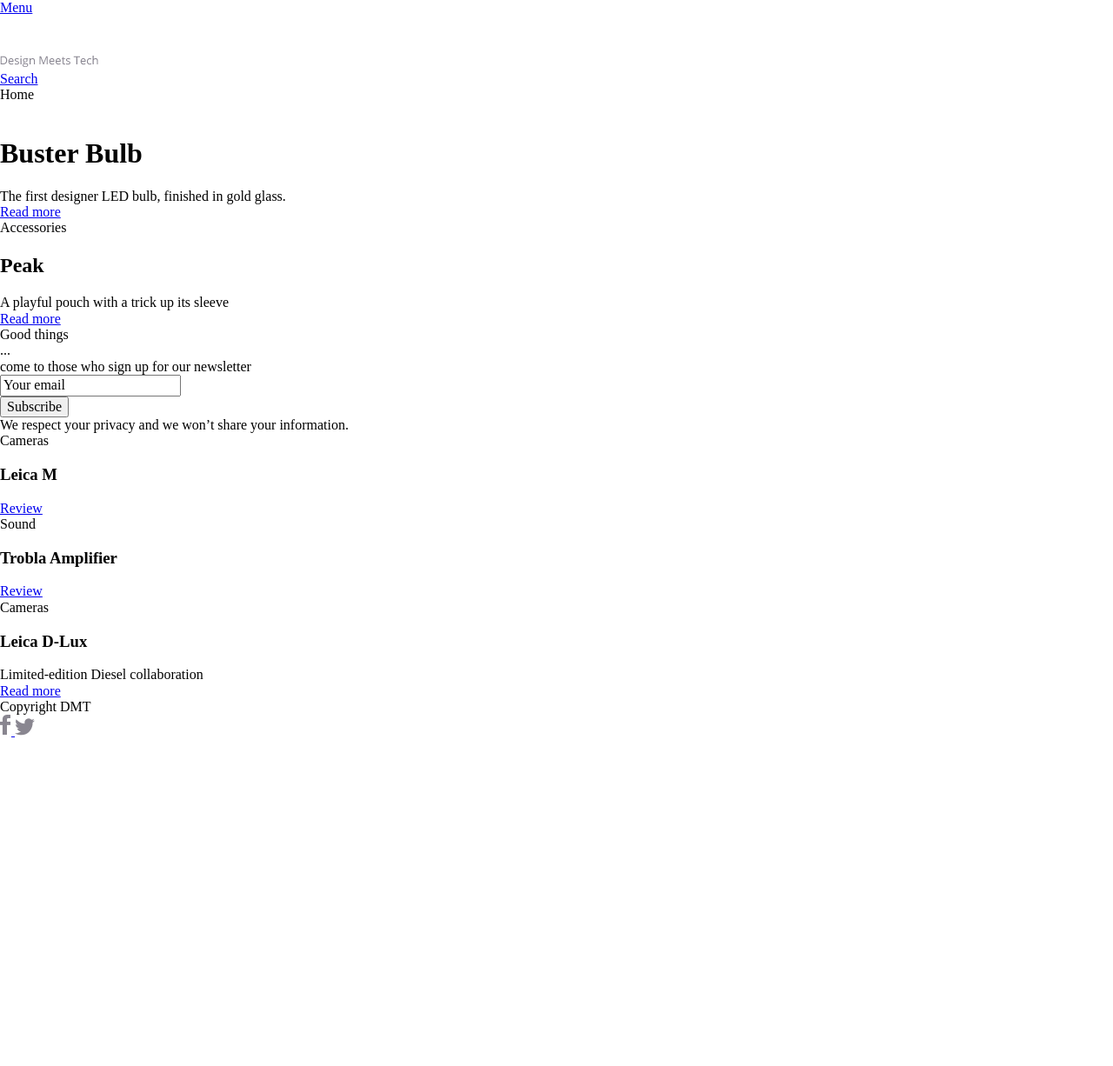
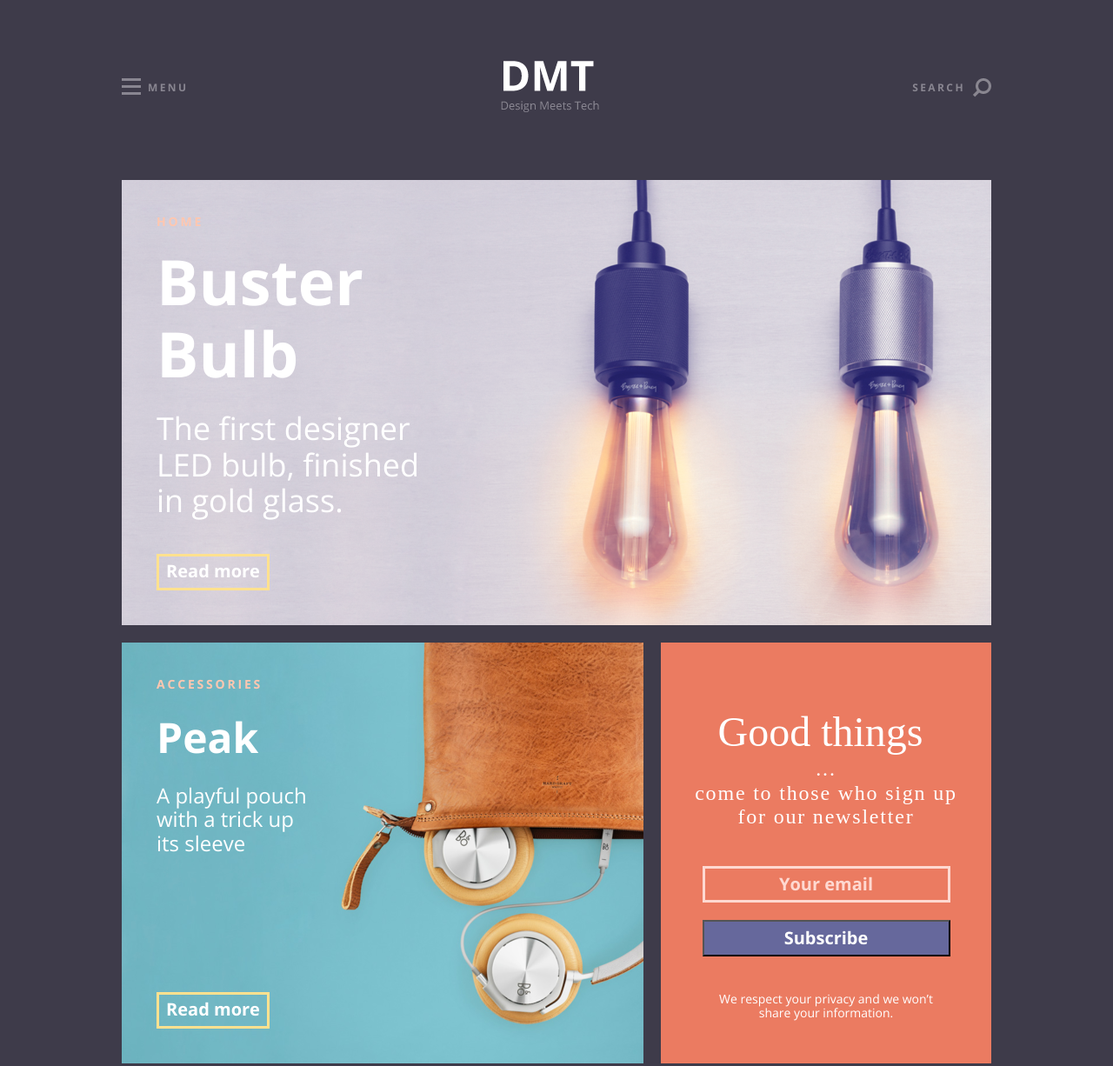
Before and after one commit to Krutrom/Homework, a plain HTML site: page Homework13/index.html in a window 1280 px wide. Shown: the top 1226 px of the page at 87% size. Before the commit the page ends 851 px from the top, so only its background shows below. Drawn offline with nearby package versions, Linux system fonts and the light colour scheme.

Commit message:
tech-design

```diff
--- a/Homework13/css/style.css
+++ b/Homework13/css/style.css
@@ -0,0 +1,365 @@
+@import url('https://fonts.googleapis.com/css?family=Open+Sans:400,700&display=swap');
+
+* {
+    box-sizing: border-box;
+}
+
+body {
+    background: #3e3b4a;
+    font-family: 'Open Sans', sans-serif;
+    font-size: 16px;
+}
+
+.wrapper {
+    max-width: 1020px;
+    margin: 0 auto;
+    padding: 0 10px;
+}
+
+a {
+    text-decoration: none;
+}
+
+/* HEADER */
+
+.header-container {
+    display: flex;
+    justify-content: space-between;
+    padding-top: 70px;
+    padding-bottom: 75px;
+}
+
+.header-menu {
+    margin-top: 20px;
+    padding-left: 30px;
+    background: url(../img/icons/burger.png) no-repeat top left;
+}
+
+.header-search {
+    margin-top: 20px;
+    padding-right: 30px;
+    background: url(../img/icons/search-i.png) no-repeat top right;
+}
+
+.header-menu-link, .header-search-link {
+    color: #898691;
+    font-size: 12px;
+    font-weight: 700;
+    text-transform: uppercase;
+    letter-spacing: 2.4px;
+}
+
+/* TOP SECTION*/
+
+.top-section {
+    display: flex;
+    flex-direction: column;
+    height: 512px;
+    padding: 40px;
+    background-image: url('../img/top-section.png');
+}
+
+.headline {
+    color: #ffc7b0;
+    font-size: 14px;
+    font-weight: 700;
+    text-transform: uppercase;
+    letter-spacing: 2.8px;
+}
+
+.top-section-title {
+    margin: 0;
+    max-width: 240px;
+    color: #ffffff;
+    font-size: 72px;
+    font-weight: 700;
+}
+
+.top-section-desc {
+    margin-top: 25px;
+    max-width: 307px;
+    color: #ffffff;
+    font-size: 36px;
+    font-weight: 400;
+}
+
+.read-more-link {
+    margin-top: auto;
+    color: #ffffff;
+    height: 42px;
+    font-size: 20px;
+    font-weight: 700;
+    padding: 5px;
+    border: 3px solid #ffe18f;
+    background-color: transparent;
+    max-width: 130px;
+    text-align: center;
+}
+
+/* MIDDLE-SECTION */
+
+.middle-section {
+    margin-top: 20px;
+}
+
+.middle-section-container {
+    display: flex;
+    justify-content: space-betwee;
+}
+
+.middle-section-accessories {
+    display: flex;
+    flex-direction: column;
+    justify-content: space-between;
+    height: 484px;
+    width: 600px;
+    background-image: url('../img/middle-section-accessories.jpg');
+    margin-right: 20px;
+    padding: 40px;
+}
+
+.middle-section-accessories-title {
+    margin: 0;
+    color: #ffffff;
+    margin: 25px 0 25px 0;
+    font-size: 48px;
+    font-weight: 700;
+}
+
+.middle-section-accessories-desc {
+    width: 190px;
+    color: #ffffff;
+    font-size: 24px;
+    font-weight: 400;
+}
+
+.middle-section-sidebar {
+    display: flex;
+    flex-direction: column;
+    justify-content: space-between;
+    align-items: center;
+    width: 380px;
+    padding: 75px 40px 50px 40px;
+    background-color: #eb7b61;
+}
+
+.middle-section-sidebar-headline{
+    width: 249px;
+    margin-bottom: -40px;
+    color: #ffffff;
+    font-family: "Times New Roman PSMT";
+    font-size: 48px;
+    font-weight: 400;
+}
+
+.middle-section-sidebar-desc {
+    width: 303px;
+    color: #ffffff;
+    font-family: "Times New Roman PSMT";
+    font-size: 24px;
+    font-weight: 400;
+    letter-spacing: 1.8px;
+    text-align: center;
+}
+
+.item-email {
+    width: 285px;
+    height: 42px;
+    border: 3px solid #ffd9d1;
+    background-color: transparent;
+    color: #ffd9d1;
+    font-size: 20px;
+    font-weight: 700;
+    text-align: center
+}
+
+.item-subscribe{
+    margin-top: 20px;
+    width: 285px;
+    height: 42px;
+    background-color: #66689c;
+    color: #ffffff;
+    font-size: 20px;
+    font-weight: 700;
+    text-align: center
+}
+
+.middle-section-sidebar-privacy {
+    width: 248px;
+    color: #ffffff;
+    text-align: center;
+    font-size: 14px;
+    font-weight: 400;
+}
+
+/* BOTTOM-SECTION */
+
+.bottom-section-container {
+   display: flex;
+   justify-content: space-between;
+   margin-top: 20px;
+}
+
+.cameras-left {
+    display: flex;
+    flex-direction: column;
+    justify-content: space-between;
+    align-items: center;
+    background-image: url(../img/bottom-section1.jpg);
+    width: 260px;
+    margin-right: 20px;
+    height: 420px;
+    padding: 30px 0 40px 0;
+}
+
+.cameras-left-headline {
+    text-align: center;
+}
+
+.sound {
+    display: flex;
+    flex-direction: column;
+    justify-content: space-between;
+    align-items: center;
+    background-image: url(../img/bottom-section2.jpg);
+    width: 260px;
+    height: 420px;
+    margin-right: 20px;
+    padding: 30px 0 40px 0;
+}
+
+.review-link {
+    width: 93px;
+    height: 42px;
+    background-color: #ffe18e;
+    padding: 10px 10px 15px 10px;
+    color: #3d3c4a;
+    font-weight: 700;
+    font-size: 20px;
+    text-align: center;
+}
+
+.cameras-right {
+    display: flex;
+    flex-direction: column;
+    justify-content: space-between;
+    align-items: flex-start;
+    height: 420px;
+    width: 460px;
+    background-image: url(../img/bottom-section3.jpg);
+    padding: 30px 40px 40px 40px;
+}
+
+.title {
+    color: #ffffff;
+    font-size: 36px;
+    font-weight: 700;
+    text-align: center;
+    margin: 0;
+}
+
+.cameras-right-title {
+    margin: 10px 0 15px 0
+}
+
+.cameras-right-desc {
+    color: #ffffff;
+    font-size: 20px;
+    font-weight: 400;
+}
+
+/* FOOTER */
+
+.footer-container {
+    display: flex;
+    justify-content: space-between;
+    height: 140px;
+    align-items: center;
+}
+
+.footer-copyright {
+    color: #898691;
+    font-size: 14px;
+    font-weight: 400;
+}
+
+/* Adaptation*/
+
+@media only screen and (min-width: 320px) and (max-width: 768px) {
+    body {
+        text-align: center;
+    }
+
+    .header-container {
+        padding-top: 20px;
+        padding-bottom: 20px;
+    }
+
+    .top-section {
+        padding: 20px;
+        align-items: center
+    }
+
+    .middle-section-container, .bottom-section-container {
+        flex-wrap: wrap;
+    }
+
+    .middle-section {
+        margin-top: 10px;
+    }
+
+    .middle-section-accessories {
+        margin: 0 auto 10px auto;
+        align-items: center
+    }
+
+    .middle-section-sidebar {
+        width: 100%;
+        padding: 20px 20px 30px 20px;
+    }
+
+    .middle-section-sidebar-headline{
+        width: 249px;
+        margin-bottom: 0;
+    }
+
+    .middle-section-sidebar-desc {
+        width: 250px;
+        margin-bottom: 10px;
+    }
+
+    .item-email {
+        width: 150px;
+    }
+
+    .item-subscribe{
+        width: 150px;
+        margin-top: 10px;
+        margin-bottom: 20px;
+    }
+
+    .middle-section-sidebar-privacy {
+        max-width: 248px;
+    }
+
+    .bottom-section-container {
+        margin-top: 10px;
+        justify-content: center
+    }
+
+    .cameras-left, .sound {
+        margin: 0 auto 10px auto;
+    }
+
+    .cameras-right {
+        align-items: center;
+        margin: 10px auto 10px auto;
+    }
+
+    .footer-container {
+        height: 70px;
+        flex-direction: column;
+        justify-content: center
+    }
+
+}
--- a/Homework13/index.html
+++ b/Homework13/index.html
@@ -29,43 +29,45 @@
 
     <main class="main">
         <div class="wrapper">
-            <section class="top">
-                <div class="top-headline">Home</div></br>
-                <h1 class="top-title">Buster Bulb</h1>
-                <div class="top-desc">The first designer LED bulb, finished in gold glass.</div>
+
+            <section class="top-section">
+                <div class="top-section-headline headline">Home</div></br>
+                <h1 class="top-section-title">Buster Bulb</h1>
+                <div class="top-section-desc">The first designer LED bulb, finished in gold glass.</div>
                 <a href="#" class="read-more-link">Read more</a>
             </section>
-            <section class="middle">
-                <div class="middle-container">
-                    <article class="accessories">
-                        <div class="accessories-headline">Accessories</div>
-                        <h2 class="accessories-title">Peak</h2>
-                        <div class="accessories-desc">A playful pouch with a trick up its sleeve</div>
+
+            <section class="middle-section">
+                <div class="middle-section-container">
+                    <article class="middle-section-accessories">
+                        <div class="middle-section-accessories-headline headline">Accessories</div>
+                        <h2 class="middle-section-accessories-title">Peak</h2>
+                        <div class="middle-section-accessories-desc">A playful pouch with a trick up its sleeve</div>
                         <a class="read-more-link" href="#">Read more</a>
                     </article>
-                    <article class="sidebar">
-                        <div class="sidebar-headline">Good things</div>
-                        <div class="sidebar-desc">...</br>
+                    <article class="middle-section-sidebar">
+                        <div class="middle-section-sidebar-headline">Good things</div>
+                        <div class="middle-section-sidebar-desc">...</br>
                             come to those who sign up for our newsletter</div>
-                        <form class="sidebar-form">
+                        <form class="middle-section-sidebar-form">
                             <input class="item-email" type="email" name="email" value="Your email"></br>
                             <button class="item-subscribe" type="submit">Subscribe</button>
                         </form>
-                        <div class="sidebar-privacy">We respect your privacy and we won’t share your information.</div>
+                        <div class="middle-section-sidebar-privacy">We respect your privacy and we won’t share your information.</div>
                     </article>
                 </div>
             </section>
-            <section class="bottom">
-                <div class="bottom-container">
+
+            <section class="bottom-section">
+                <div class="bottom-section-container">
                     <article class="cameras-left">
-                        <div class="cameras-left-headline">Cameras</div>
-                        <h3 class="cameras-left-title">Leica M</h3>
+                        <div class="cameras-left-headline headline">Cameras</div>
+                        <h3 class="cameras-left-title title">Leica M</h3>
                         <a href="#" class="review-link">Review</a>
-                        </div>
                     </article>
                     <article class="sound">
-                        <div class="sound-headline ">Sound</div>
-                        <h3 class="sound-title ">Trobla Amplifier</h3>
+                        <div class="sound-headline headline">Sound</div>
+                        <h3 class="sound-title title">Trobla Amplifier</h3>
                         <a href="#" class="review-link">Review</a>
                     </article>
                     <article class="cameras-right">
```
Also changed, not shown: Homework13/img/top-section.jpg (deleted), Homework13/img/top-section.png (added).
